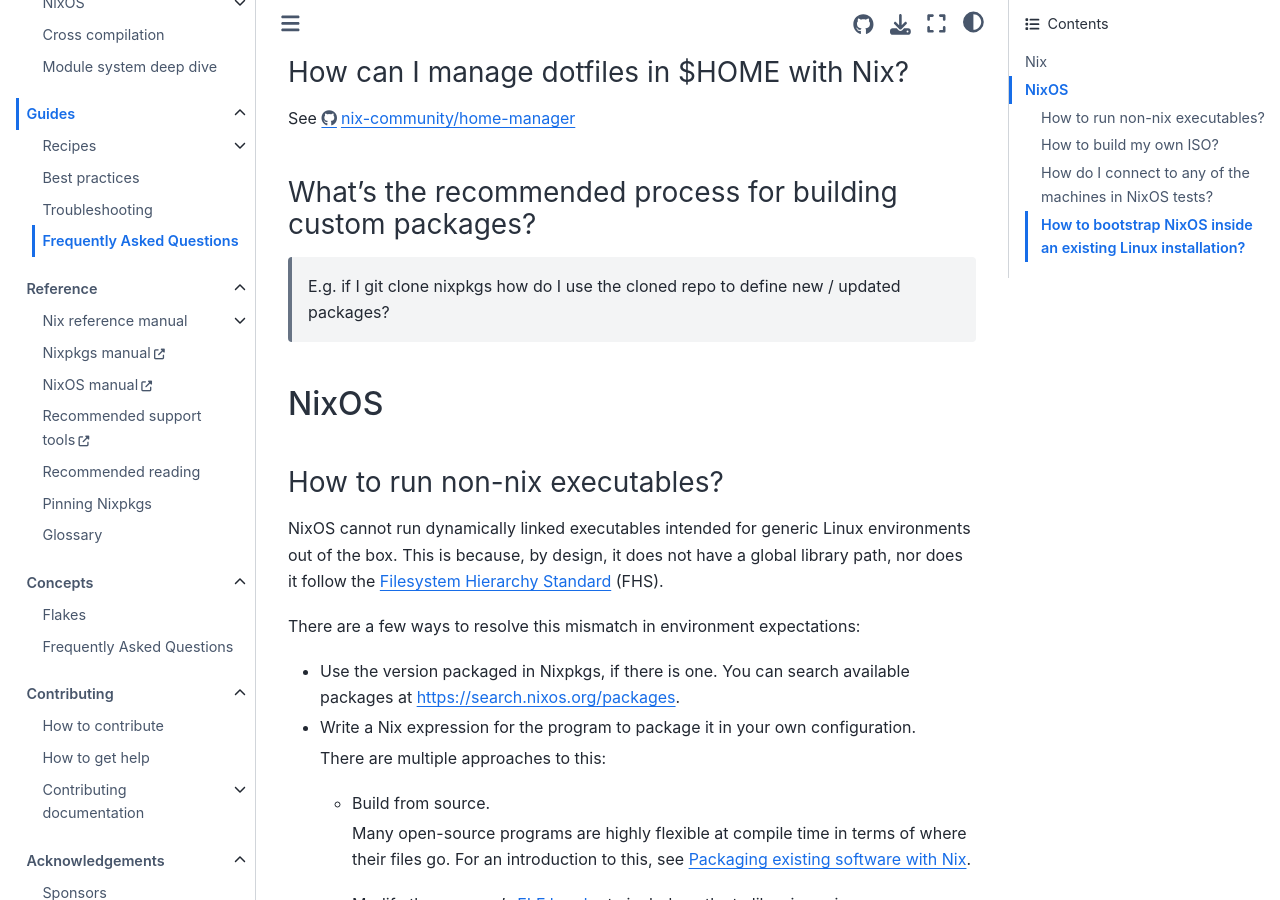
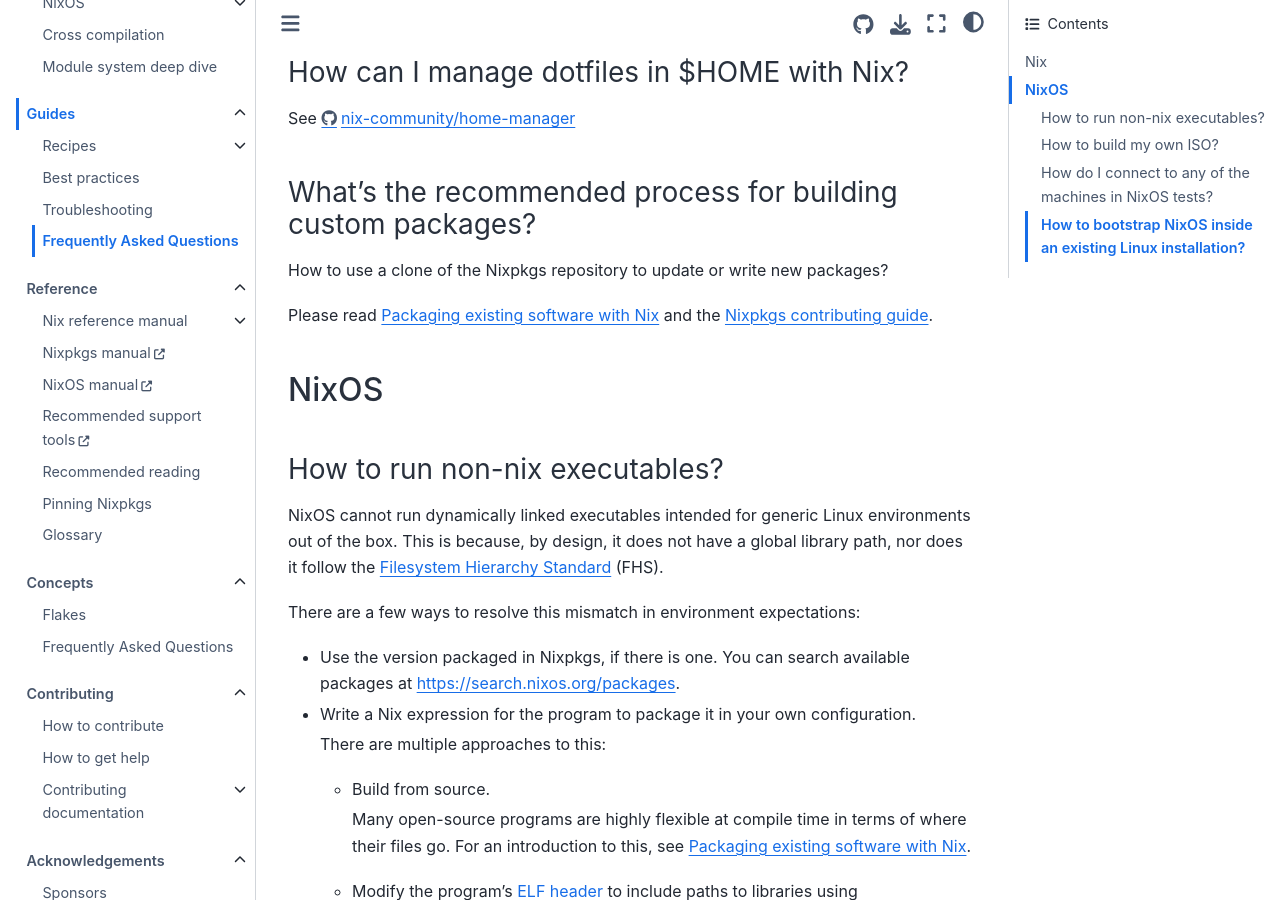
Before and after one commit to NixOS/nix.dev, a Sphinx documentation site: the page built from source/guides/faq.md, in a window 1280 px wide and 900 px high, scrolled down 1019 px. Built offline with Sphinx 7.4.7 and the Sphinx Book theme 1.1.4, drawn with Linux system fonts in a browser that asks for light colours.

Commit message:
update the FAQ on packaging

```diff
--- a/source/guides/faq.md
+++ b/source/guides/faq.md
@@ -45,7 +45,9 @@
 
 ### What's the recommended process for building custom packages?
 
-> E.g. if I git clone nixpkgs how do I use the cloned repo to define new / updated packages?
+How to use a clone of the Nixpkgs repository to update or write new packages?
+
+Please read [](packaging-existing-software) and the [Nixpkgs contributing guide](https://github.com/NixOS/nixpkgs/blob/master/CONTRIBUTING.md).
 
 ## NixOS
 
```
